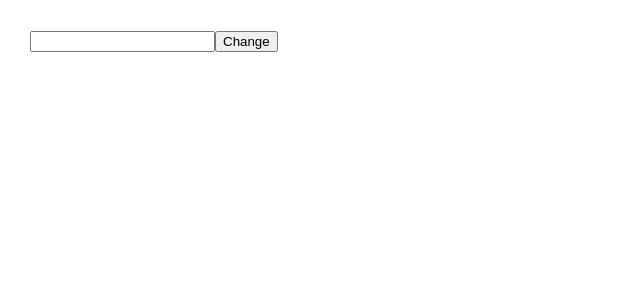
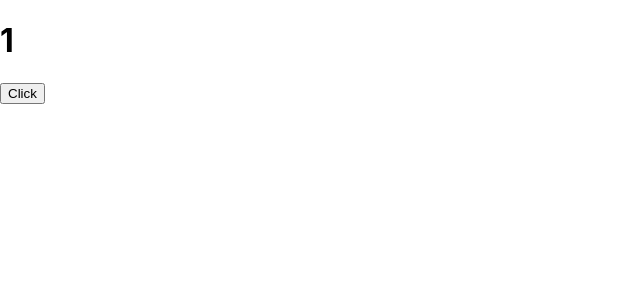
Before and after one commit to quocnhat02/microservice-dotnet, a React (Create React App) app: page / in a window 1280 px wide. Shown: the top 300 px of the page, without its empty margins (0-640 px from the left). Built offline with nearby package versions, Linux system fonts and the light colour scheme.

Commit message:
useState increase number

```diff
--- a/src/App.js
+++ b/src/App.js
@@ -1,16 +1,16 @@
 import React, { useState } from "react";
 
 function App() {
-  const [name, setName] = useState("");
+  const [counter, setCounter] = useState(1);
+
+  const handleIncrease = () => {
+    setCounter(counter + 1);
+  };
 
   return (
-    <div className="App" style={{ padding: 30 }}>
-      <input
-        type="text"
-        value={name}
-        onChange={(e) => setName(e.target.value)}
-      />
-      <button onClick={() => setName("Nguyen Van B")}>Change</button>
+    <div className="App">
+      <h1>{counter}</h1>
+      <button onClick={handleIncrease}>Click</button>
     </div>
   );
 }
```
